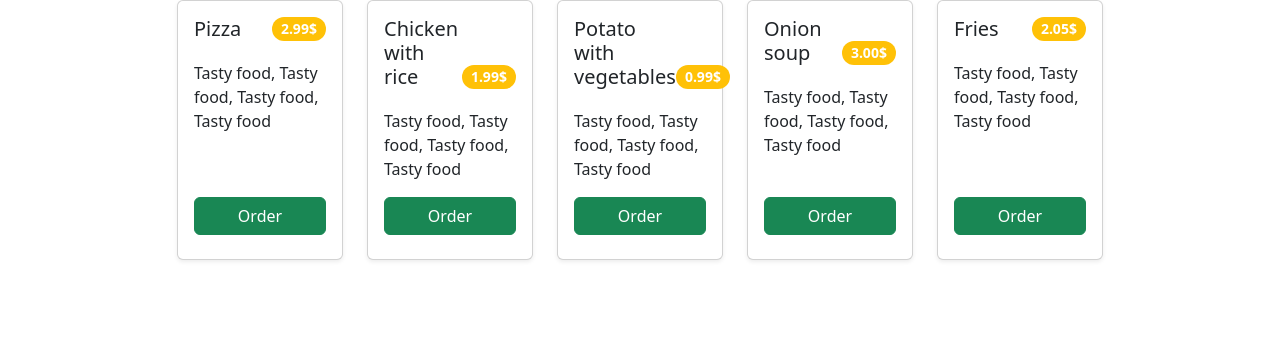
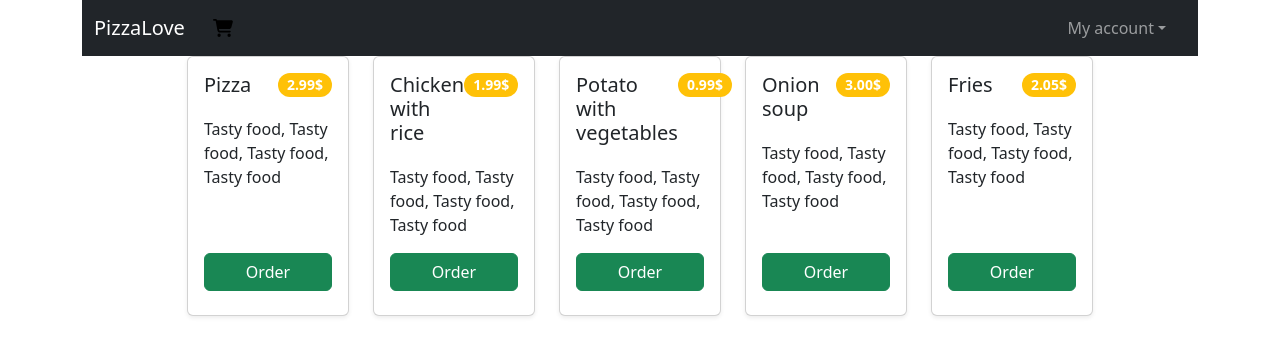
Before and after one commit to pkol92/bootstrap_project, a React (Create React App) app: page / in a window 1280 px wide. Shown: the top 356 px of the page. Built offline with nearby package versions, Linux system fonts and the light colour scheme.

Commit message:
add menu

```diff
--- a/src/App.tsx
+++ b/src/App.tsx
@@ -7,6 +7,7 @@ import { Col, Container, Row } from 'react-bootstrap';
 import { Confirmation } from './components/Confirmation';
 import { useState } from 'react';
 import { mockData } from './components/mockData';
+import { Menu } from './components/Menu';
 
 function App() {
   const [toggle, setToggle] = useState(false);
@@ -20,7 +21,9 @@ function App() {
   };
 
   return (
-    <Container className='mb-4'>
+    <Container>
+      <Menu />
+      <Container>
         <Row className='d-flex align-content-center justify-content-lg-center'>
           {mockData.map((item) => (
             <Col key={item.id} xs={12} md={6} lg={2} className='mb-4'>
@@ -30,6 +33,7 @@ function App() {
         </Row>
         {toggle && <Confirmation toggle={setToggle} />}
       </Container>
+    </Container>
   );
 }
 
--- a/src/components/Card.tsx
+++ b/src/components/Card.tsx
@@ -19,7 +19,7 @@ export const FoodCard: FC<FoodCardProps> = ({ item, setOrdered }) => {
       <Card.Body className='d-flex mb-2 flex-column'>
         <Card.Title className=' mb-3 d-flex justify-content-between'>
           <Card.Title className='mb-1 mt-auto'>{item.name}</Card.Title>
-          <Badge pill className='mb-1 bg-warning mt-auto'>
+          <Badge pill className='mb-1 bg-warning d-flex align-self-start'>
             {item.price}$
           </Badge>
         </Card.Title>
--- /dev/null
+++ b/src/components/DropDown.tsx
@@ -0,0 +1,18 @@
+import React from 'react';
+import Dropdown from 'react-bootstrap/esm/Dropdown';
+
+export const DropDown = () => {
+  return (
+    <Dropdown>
+      <Dropdown.Toggle variant='info' id='dropdown-basic'>
+        My account
+      </Dropdown.Toggle>
+
+      <Dropdown.Menu>
+        <Dropdown.Item href='#/action-1'>My Profile</Dropdown.Item>
+        <Dropdown.Item href='#/action-2'>Settings</Dropdown.Item>
+        <Dropdown.Item href='#/action-3'>Logout</Dropdown.Item>
+      </Dropdown.Menu>
+    </Dropdown>
+  );
+};
--- /dev/null
+++ b/src/components/Menu.tsx
@@ -0,0 +1,64 @@
+import React from 'react';
+import {
+  Container,
+  Dropdown,
+  Nav,
+  Navbar,
+  NavbarBrand,
+  NavDropdown,
+  NavItem,
+} from 'react-bootstrap';
+import DropdownItem from 'react-bootstrap/esm/DropdownItem';
+import DropdownMenu from 'react-bootstrap/esm/DropdownMenu';
+import NavbarToggle from 'react-bootstrap/esm/NavbarToggle';
+import { ReactComponent as CardShopping } from '../icons/cart-shopping.svg';
+import { DropDown } from './DropDown';
+
+export const Menu = () => {
+  return (
+    <Navbar variant='dark' bg='dark' expand='lg'>
+      <Container fluid>
+        <Navbar.Brand href='#home'>PizzaLove</Navbar.Brand>
+        <Container className='d-flex flex-row  justify-content-end'>
+          <Nav className='justify-self-end'>
+            <CardShopping width='20px' />
+          </Nav>
+          <Navbar.Toggle aria-controls='navbar-dark-example' />
+          <Navbar.Collapse
+            id='navbar-dark-example '
+            className='justify-content-end'>
+            <Nav>
+              <NavDropdown
+                id='nav-dropdown-dark-example'
+                title='My account'
+                menuVariant='dark'>
+                <NavDropdown.Item href='#action/3.1'>
+                  My profile
+                </NavDropdown.Item>
+                <NavDropdown.Item href='#action/3.2'>Settings</NavDropdown.Item>
+
+                <NavDropdown.Divider />
+                <NavDropdown.Item href='#action/3.3'>Logout</NavDropdown.Item>
+              </NavDropdown>
+            </Nav>
+          </Navbar.Collapse>
+        </Container>
+      </Container>
+    </Navbar>
+
+    // <nav className='navbar navbar-expand-lg bg-body-tertiary'>
+    //   <div className='container-fluid'>
+    //     <a className='navbar-brand' href='#'>
+    //       <h2>PizzaLove</h2>
+    //     </a>
+
+    //     <div className='d-flex align-items-center'>
+    //       <a className='nav-link' href='#'>
+    //         <CardShopping width='20px' />
+    //       </a>
+    //       <DropDown />
+    //     </div>
+    //   </div>
+    // </nav>
+  );
+};
```
Also changed, not shown: src/icons/cart-shopping.svg (added). Lines whose indentation alone changed are shown as unchanged.
